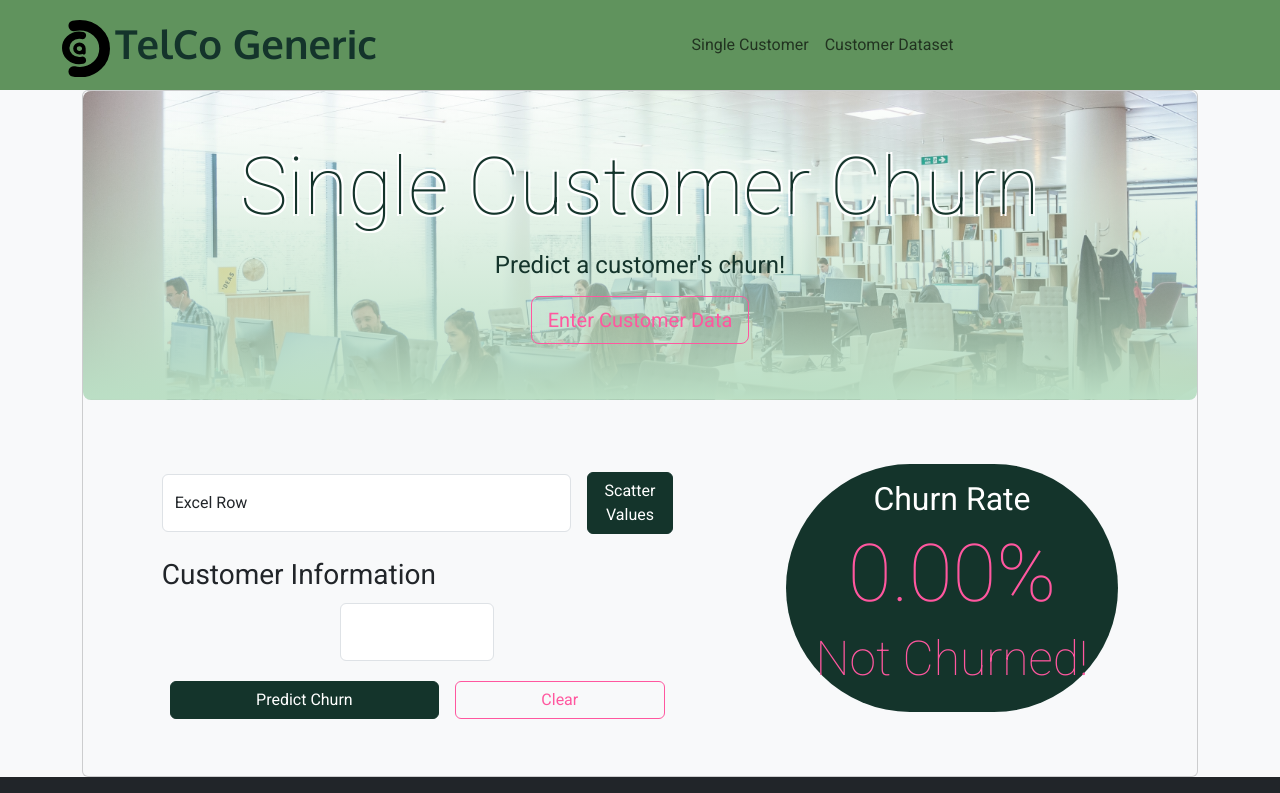
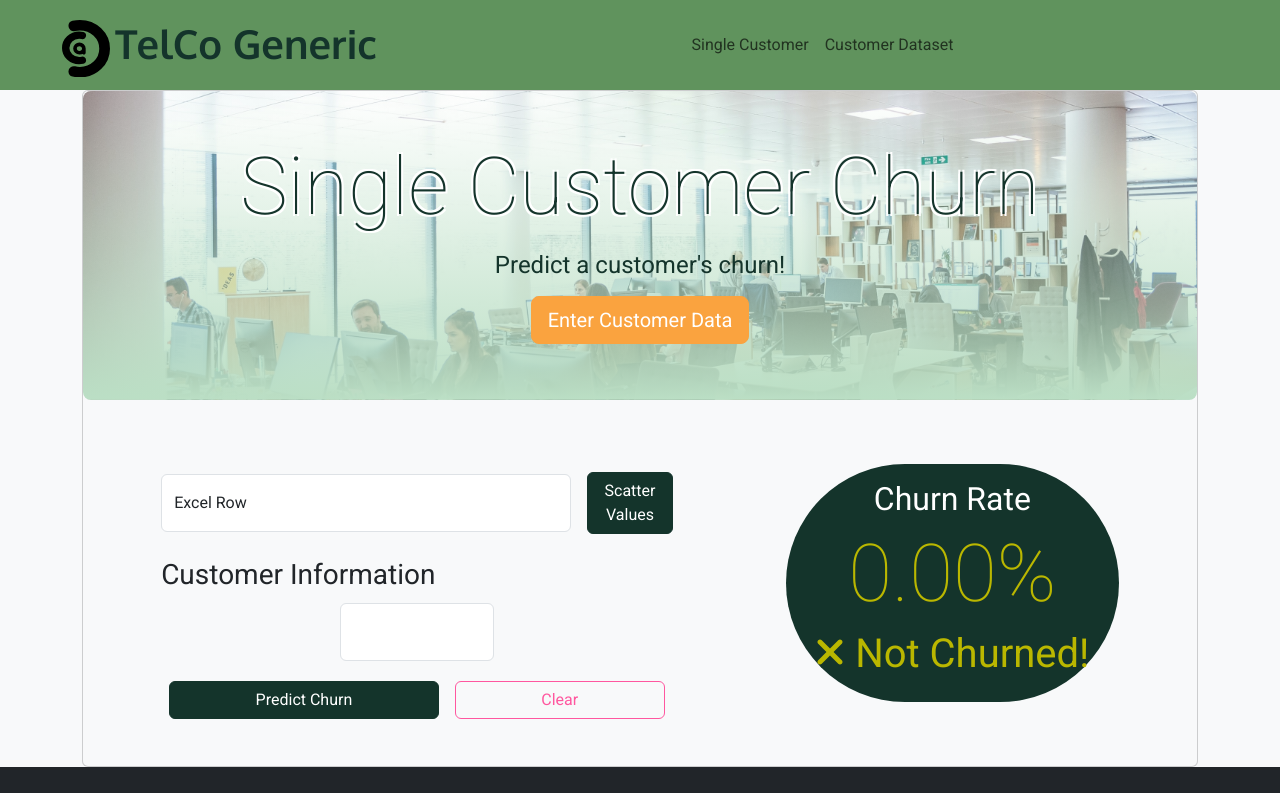
Before and after one commit to Messerschmidts101/Churn-Prediction-V1, a React (Create React App) app in the folder client/: page /single_customer in a window 1280 px wide. Shown: the top 793 px of the page. Built offline with nearby package versions, Linux system fonts and the light colour scheme; no server answers.

Commit message:
improved ui

```diff
--- a/client/src/CSS/_button.css
+++ b/client/src/CSS/_button.css
@@ -10,6 +10,27 @@
     border-color: var(--asparagus);
 }
 
+.btn-secondary {
+    background-color: var(--orange);
+    border-color: var(--orange);
+}
+
+.btn-secondary:hover {
+    background-color: var(--old-gold);
+    border-color: var(--old-gold);
+}
+
+.btn-outline-secondary {
+    color: var(--orange);
+    border-color: var(--orange);
+}
+
+.btn-outline-secondary:hover {
+    color: white;
+    background-color: var(--old-gold);
+    border-color: var(--old-gold);
+}
+
 .btn-outline-danger {
     color: var(--brilliant-rose);
     border-color: var(--brilliant-rose);
--- /dev/null
+++ b/client/src/Components/ChurnPercentage.js
@@ -0,0 +1,49 @@
+import React from 'react'
+import Header1 from './Header1'
+import Header2 from './Header2'
+import { FontAwesomeIcon } from '@fortawesome/react-fontawesome'
+import { faXmark, faCheck } from '@fortawesome/free-solid-svg-icons'
+
+const handleChurnPercentage = (churn) => {
+    return (!isNaN(churn) && churn >= 0.50)
+}
+const handleChurnColours = (churn) => {
+    return handleChurnPercentage(churn) ? "brilliant-rose" : "old-gold"
+}
+// const handlePercentAnimation = (churn) => {
+//     let percent = document.querySelector("#percentage")
+//     let interval = 100000
+
+//     percent.forEach(element => {
+//         let start = 0
+//         let end = churn | 1
+//         let duration = (interval / end).toFixed(2)
+//         let counter = setInterval(() => {
+//             start+=0.01
+//             element.textContent = start.toFixed(2) + "%"
+//             if(start == end) {
+//                 clearInterval(counter)
+//             }
+//         }, duration)
+//     });
+// }
+
+function ChurnPercentage({churn = 0}) {
+    return (
+        <div className='py-3 bg-dark-green rounded-pill'>
+            <Header2 className={"text-white"}> Churn Rate</Header2>
+            <Header1 id="percentage" className={"display-1 " + (handleChurnColours(churn))}>
+                {
+                    isNaN(churn) ? "0.00%": (churn * 100).toFixed(2) + "%"
+                }
+            </Header1>
+            <Header1 className={(handleChurnColours(churn))}>
+                {
+                    handleChurnPercentage(churn) ?  [<FontAwesomeIcon icon={faCheck} className='brilliant-rose' /> , " Churned!"] : [<FontAwesomeIcon icon={faXmark} className='old-gold' /> , " Not Churned!"]
+                }
+            </Header1>
+        </div>
+    )
+}
+
+export default ChurnPercentage
--- a/client/src/Components/Header1.js
+++ b/client/src/Components/Header1.js
@@ -1,8 +1,8 @@
 import React from 'react'
 
-function Header1({children, className}) {
+function Header1({children, className, id}) {
     return (
-        <h1 className={className}>{children}</h1>
+        <h1 id={id} className={className}>{children}</h1>
     )
 }
 
--- a/client/src/Components/Heroe.js
+++ b/client/src/Components/Heroe.js
@@ -15,7 +15,7 @@ function Heroe({display, children, subheading, scrollButton, linkButton}) {
                             subheading ? <h4 className="mb-3">{subheading}</h4> : ""
                         }
                         {
-                            scrollButton ? <ScrollButton className="btn-lg" theme={"outline-danger"} href={"#pasteData"}>{scrollButton}</ScrollButton> : ""
+                            scrollButton ? <ScrollButton className="btn-lg" theme={"secondary"} href={"#pasteData"}>{scrollButton}</ScrollButton> : ""
                         }
                         {
                             linkButton ? <Link to={"/single_customer"}><Button theme={"primary"} className={""}>{linkButton}</Button></Link> : ""
--- a/client/src/Pages/SingleCustomer.js
+++ b/client/src/Pages/SingleCustomer.js
@@ -1,6 +1,4 @@
 import Button from '../components/Button'
-import Header1 from '../components/Header1'
-import Header2 from '../components/Header2'
 import Input from '../components/Input'
 import Label from "../components/Label"
 import InputFeature from '../components/InputFeature'
@@ -8,6 +6,7 @@ import React from 'react'
 import { useState, useEffect } from 'react'
 import Header3 from '../components/Header3'
 import Heroe from '../components/Heroe'
+import ChurnPercentage from '../components/ChurnPercentage'
 
 function SingleCustomer() {
 
@@ -69,9 +68,6 @@ function SingleCustomer() {
         )
 
     }
-    const handleChurnColours = () => {
-        return (!isNaN(churn) && churn >= 0.50) ? "old-gold" : "brilliant-rose"
-    }
 
     return (
         <>
@@ -110,19 +106,7 @@ function SingleCustomer() {
                             </div>
                             <div className='col-md-4 my-auto'>
                                 <div className='text-center py-5 unselectable'>
-                                    <div className='py-3 bg-dark-green rounded-pill'>
-                                        <Header2 className={"text-white"}> Churn Rate</Header2>
-                                        <Header1 className={"display-1 " + (handleChurnColours())}>
-                                        {
-                                            isNaN(churn) ? "0.00%": (churn * 100).toFixed(2) + "%"
-                                        }
-                                        </Header1>
-                                        <Header1 className={"display-5 " + (handleChurnColours())}>
-                                        {
-                                            (!isNaN(churn) && churn >= 0.50) ? "Churned!" : "Not Churned!"
-                                        }
-                                        </Header1>
-                                    </div>
+                                    <ChurnPercentage churn={churn} />
                                 </div>
                             </div>
                         </div>
```
